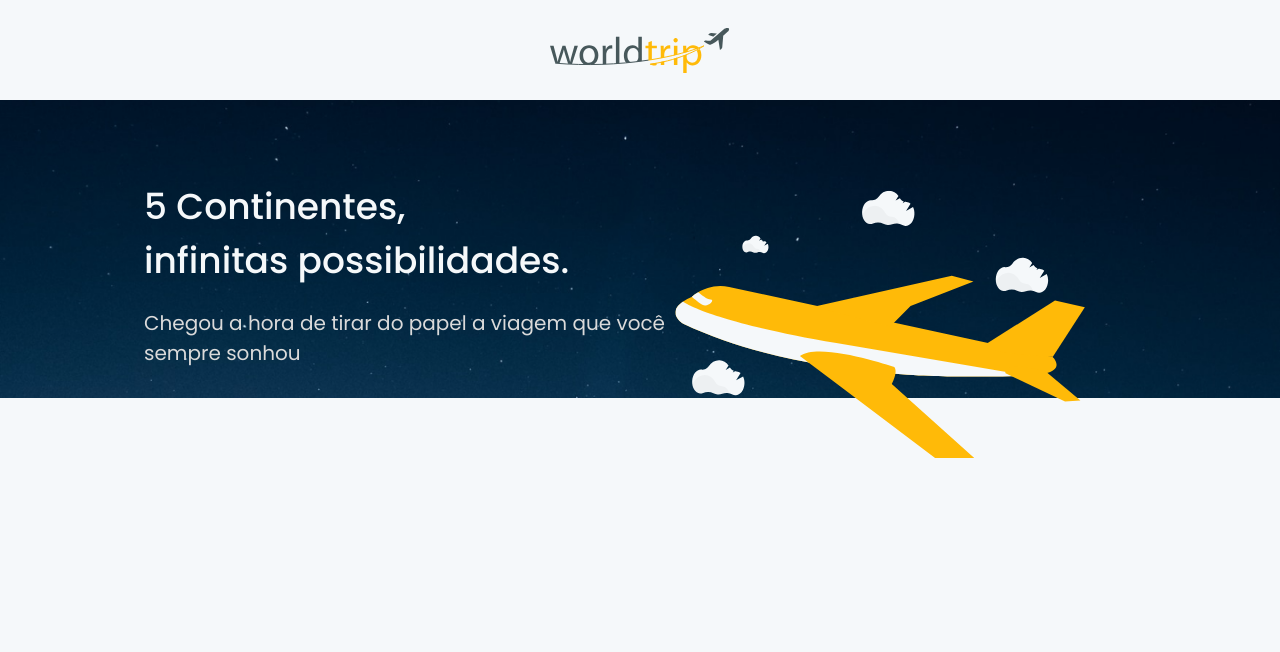
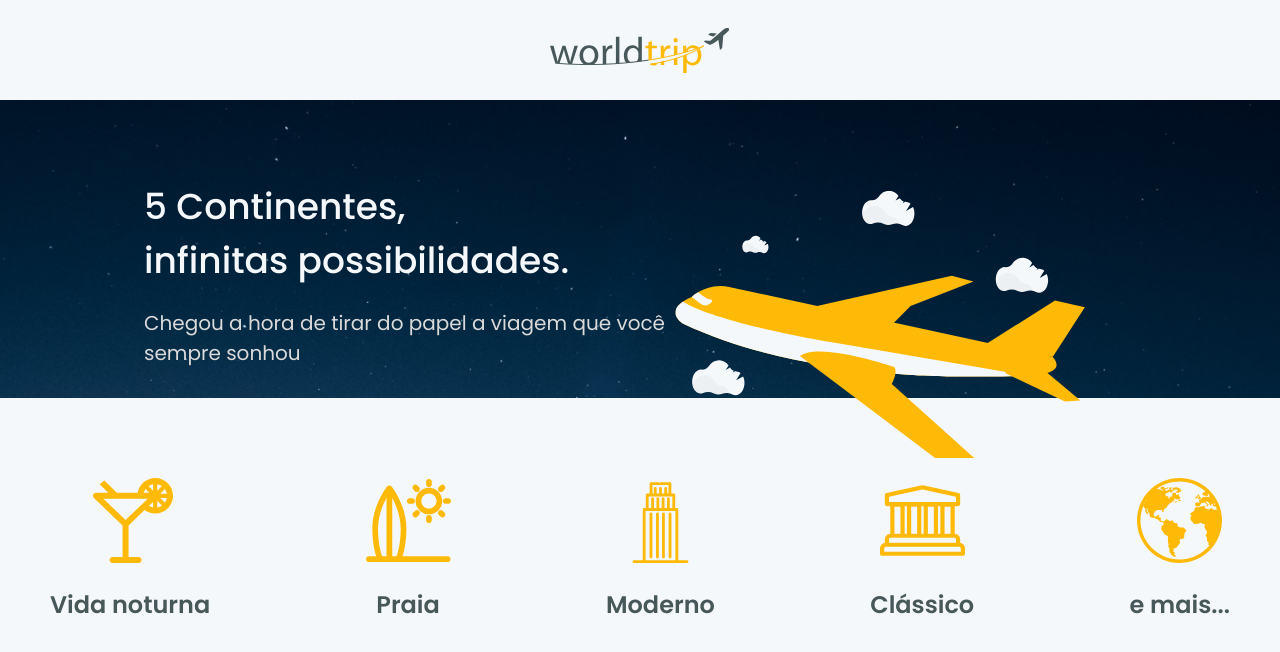
Before and after one commit to Rob30Garcia/worldtrip, a Next.js app: page / in a window 1280 px wide. Shown: the top 652 px of the page. Built offline with nearby package versions, Linux system fonts and the light colour scheme.

Commit message:
feat: add traveltypes

```diff
--- /dev/null
+++ b/src/Components/TravelTypes.tsx
@@ -0,0 +1,99 @@
+import { Box, Center, Flex, Image, Text } from "@chakra-ui/react";
+
+export function TravelTypes() {
+  return (
+    <Flex
+      mt="20"
+      mx="auto"
+      maxWidth={1180}
+      width="100%"
+      justifyContent="space-between"
+      align="center"
+    >
+      <Center
+        flexDirection="column"
+      >
+        <Image
+          src="/icons/cocktail.svg"
+          alt="cocktail"
+          boxSize='85px'
+        />
+        <Text
+          fontSize={24}
+          fontWeight="semibold"
+          color="gray.500"
+          mt="6"
+        >Vida noturna</Text>
+      </Center>
+
+      <Center
+        flexDirection="column"
+      >
+        <Image
+          src="/icons/surf.svg"
+          alt="surf"
+          boxSize='85px'
+        />
+
+        <Text
+          fontSize={24}
+          fontWeight="semibold"
+          color="gray.500"
+          mt="6"
+        >Praia</Text>
+      </Center>
+
+      <Center
+        flexDirection="column"
+      >
+        <Image
+          src="/icons/building.svg"
+          alt="building"
+          boxSize='85px'
+        />
+
+        <Text
+          fontSize={24}
+          fontWeight="semibold"
+          color="gray.500"
+          mt="6"
+        >Moderno</Text>
+      </Center>
+
+      <Center
+        flexDirection="column"
+      >
+        <Image
+          src="/icons/museum.svg"
+          alt="museum"
+          boxSize='85px'
+        />
+
+        <Text
+          fontSize={24}
+          fontWeight="semibold"
+          color="gray.500"
+          mt="6"
+        >Clássico</Text>
+      </Center>
+
+      <Center
+        flexDirection="column"
+      >
+        <Image
+          src="/icons/earth.svg"
+          alt="earth"
+          boxSize='85px'
+        />
+
+        <Text
+          fontSize={24}
+          fontWeight="semibold"
+          color="gray.500"
+          mt="6"
+        >e mais...</Text>
+      </Center>
+
+    </Flex>
+  );
+}
--- a/src/pages/index.tsx
+++ b/src/pages/index.tsx
@@ -1,7 +1,8 @@
-import { Flex, Text } from '@chakra-ui/react'
+import { Flex } from '@chakra-ui/react'
 import type { NextPage } from 'next'
 import { Banner } from '../Components/Banner'
 import { Header } from '../Components/Header'
+import { TravelTypes } from '../Components/TravelTypes'
 
 const Home: NextPage = () => {
   return (
@@ -13,13 +14,8 @@ const Home: NextPage = () => {
       p='0'
     >
       <Header />
-
-      <Flex
-        w="100%"
-      >
-        <Banner />
-
-      </Flex>
+      <Banner />
+      <TravelTypes />
     </Flex>
   )
 }
```
